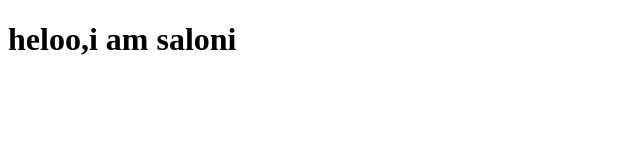
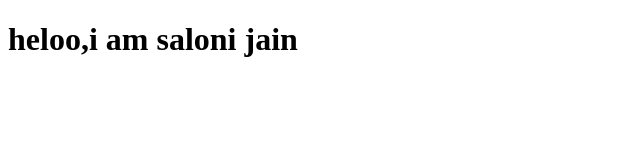
Before and after one commit to salonijain45/jenkins, a plain HTML site: page index.html in a window 1280 px wide. Shown: the whole page, without its empty margins (0-640 px from the left). Drawn offline with Linux system fonts and the light colour scheme.

Commit message:
Update index.html

```diff
--- a/index.html
+++ b/index.html
@@ -6,6 +6,6 @@
     <title>Document</title>
 </head>
 <body>
-    <h1>heloo,i am saloni</h1>
+    <h1>heloo,i am saloni jain</h1>
 </body>
 </html>
```
